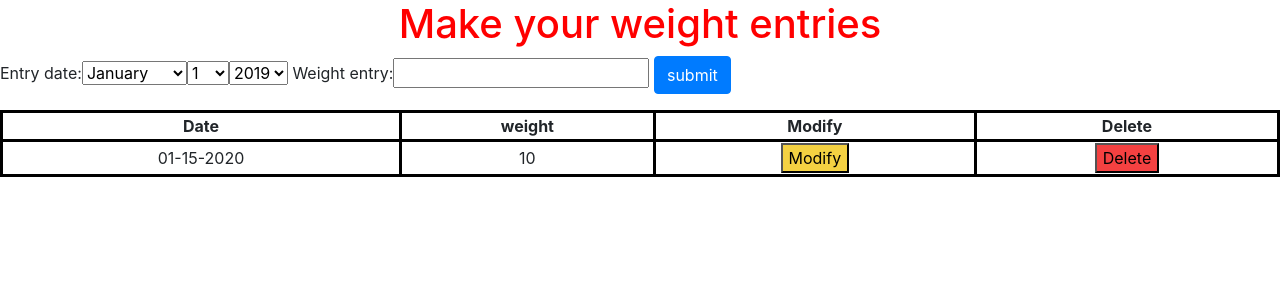
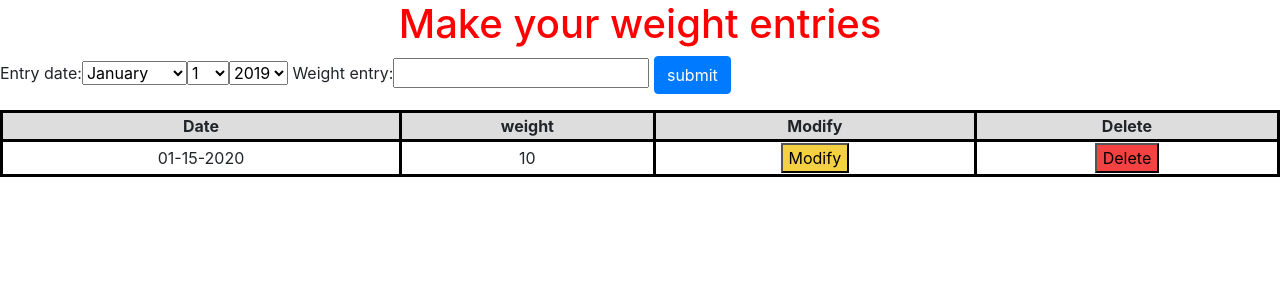
Before and after one commit to logunlaja26/weightTrackerApplication, a Django app: page /weightdata/ in a window 1280 px wide, with the pointer over the restyled element. Shown: the top 300 px of the page. Run offline with Django 3.2, Linux system fonts and the light colour scheme; tables that the repository leaves empty hold one stand-in row (values such as "Sample post"); some libraries are stand-ins or nearby versions.

Commit message:
Added hover capabilty with css

```diff
--- a/static/css/mystyle.css
+++ b/static/css/mystyle.css
@@ -7,6 +7,10 @@ table, th, td {
   border: 1px solid black;
   text-align: center;
   border-width: medium;
+}
+
+tr:hover {
+  background-color: #ddd;
 }
 
 .center {
```
